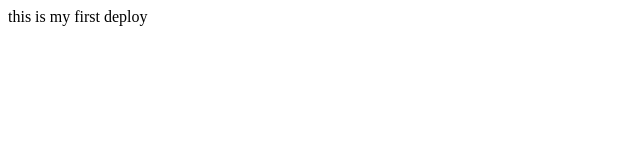
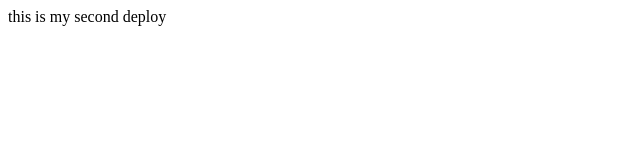
Before and after one commit to javi182Test/htmlTest, a plain HTML site: page index.html in a window 1280 px wide. Shown: the full height of the page, 0-640 px from the left. Drawn offline with Linux system fonts and the light colour scheme.

Commit message:
added my second commit

```diff
--- a/index.html
+++ b/index.html
@@ -7,6 +7,6 @@
   <title>Document</title>
 </head>
 <body>
-  this is my first deploy
+  this is my second deploy
 </body>
 </html>
```
